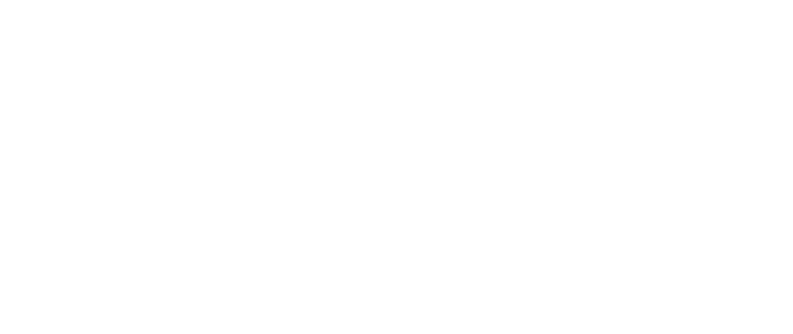
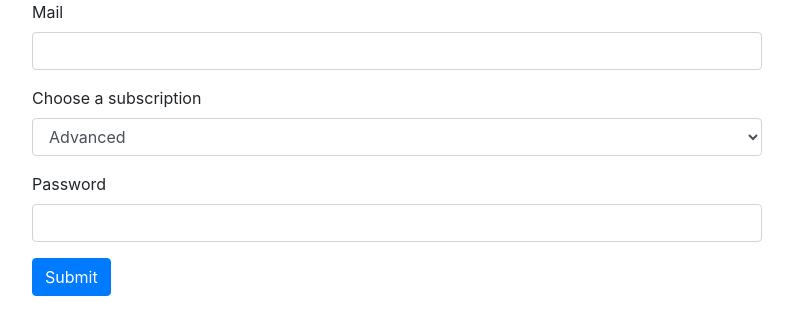
Before and after one commit to mdmengo/ng-app, an Angular app: page / in a window 1280 px wide. Shown: the top 334 px of the page, without its empty margins (53-846 px from the left). Built offline with nearby package versions, Linux system fonts and the light colour scheme.

Commit message:
Template-Driven form

```diff
--- a/src/app/app.component.html
+++ b/src/app/app.component.html
@@ -13,6 +13,47 @@
            Upon submitting the form, you should simply print the Value of the Form to the Console.
            Optionally, display it in your template.
       -->
+      <form #signupForm="ngForm" (ngSubmit)="onSubmit()">
+        <div class="form-group">
+          <label for="email">Mail</label>
+          <input
+            type="email"
+            id="email"
+            ngModel
+            name="email"
+            required
+            email
+            class="form-control"
+            #email="ngModel">
+            <span class="help-block" *ngIf="!email.valid && email.touched">Please enter a valid email!</span>
+        </div>
+        <div class="form-group">
+          <label for="ubscription">Choose a subscription</label>
+          <select
+            name="subscription"
+            id="subscription"
+            [ngModel]="selectedSubscription"
+            class="form-control">
+              <option
+                *ngFor="let subscription of subscriptions"
+                [value]="subscription">{{ subscription }}</option>
+            </select>
+        </div>
+        <div class="form-group">
+          <label for="password">Password</label>
+          <input
+            type="password"
+            name="password"
+            id="password"
+            ngModel
+            required
+            class="form-control"
+            #password="ngModel">
+            <span class="help-block" *ngIf="!password.valid && password.touched">Please enter a valid password!</span>
+        </div>
+        <p *ngIf="!signupForm.valid && signupForm.touched">The form is invalid!</p>
+        <button class="btn btn-primary" type="submit">Submit</button>
+      </form>
     </div>
   </div>
 </div>
--- a/src/app/app.component.ts
+++ b/src/app/app.component.ts
@@ -1,4 +1,5 @@
-import { Component } from '@angular/core';
+import { Component, ViewChild } from '@angular/core';
+import { NgForm } from '@angular/forms';
 
 @Component({
   selector: 'app-root',
@@ -7,4 +8,10 @@
 })
 export class AppComponent {
 
+  subscriptions = ['Basics', 'Advanced', 'Pro'];
+  selectedSubscription = 'Advanced';
+  @ViewChild('signupForm') sgnForm: NgForm;
+  onSubmit() {
+    console.log(this.sgnForm.value);
+  }
 }
```
